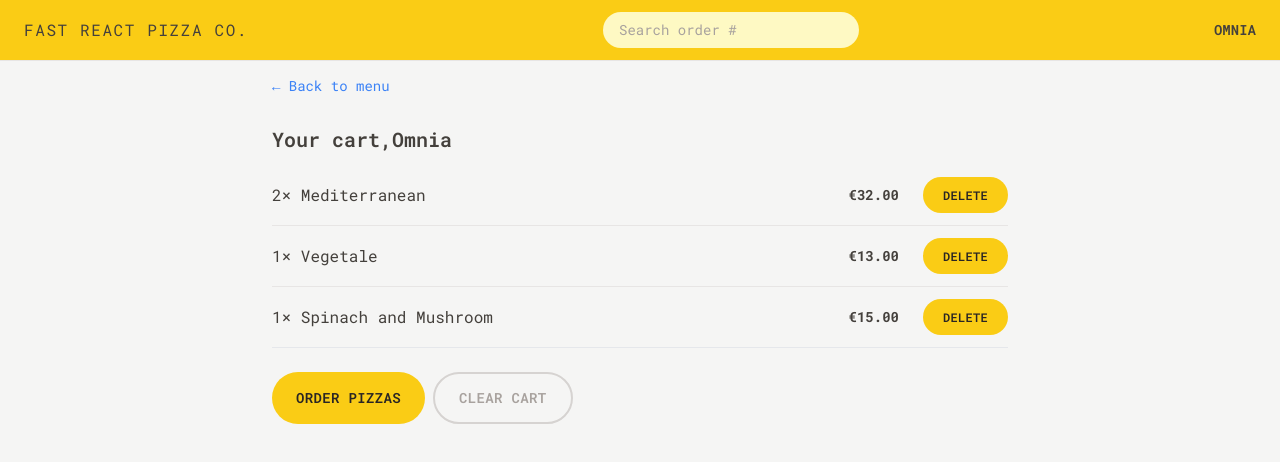
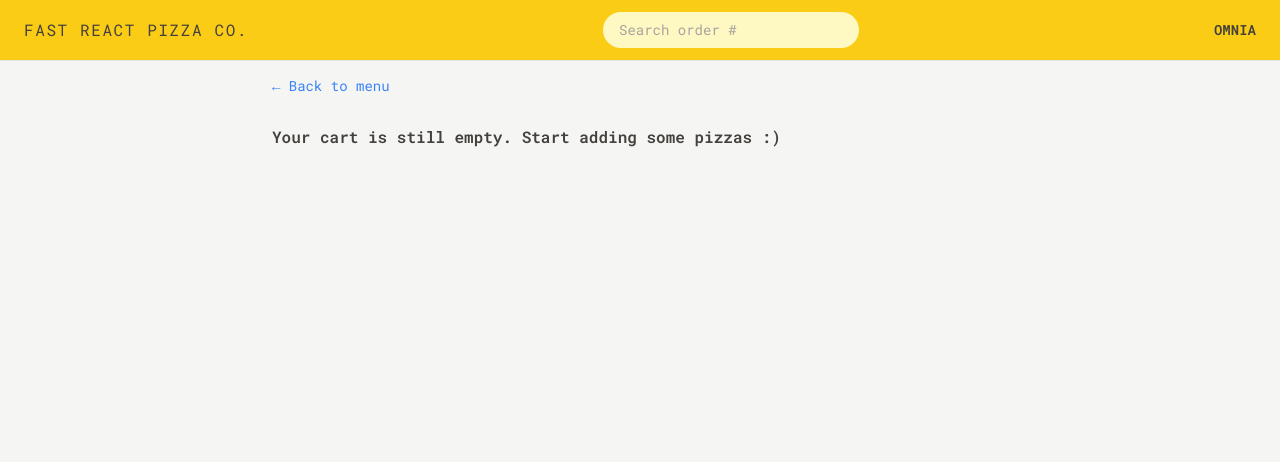
Before and after one commit to omniatawfek/react-fast-pizza, a React (Vite) app: page /cart in a window 1280 px wide. Shown: the top 462 px of the page. Built offline with nearby package versions, Linux system fonts and the light colour scheme.

Commit message:
Building the cart page

```diff
--- a/src/features/cart/Cart.jsx
+++ b/src/features/cart/Cart.jsx
@@ -1,35 +1,15 @@
-import { useSelector } from 'react-redux';
+import { useDispatch, useSelector } from 'react-redux';
 import Button from '../../ui/Button';
 import LinkButton from '../../ui/LinkButton';
 import CartItem from '../cart/CartItem';
-const fakeCart = [
-  {
-    pizzaId: 12,
-    name: 'Mediterranean',
-    quantity: 2,
-    unitPrice: 16,
-    totalPrice: 32,
-  },
-  {
-    pizzaId: 6,
-    name: 'Vegetale',
-    quantity: 1,
-    unitPrice: 13,
-    totalPrice: 13,
-  },
-  {
-    pizzaId: 11,
-    name: 'Spinach and Mushroom',
-    quantity: 1,
-    unitPrice: 15,
-    totalPrice: 15,
-  },
-];
+import EmptyCart from '../cart/EmptyCart';
+import { clearCart, getCart, getUserName } from './cartSlice';
 
 function Cart() {
-  const username = useSelector((state) => state.user.username);
-  const cart = fakeCart;
-
+  const username = useSelector(getUserName);
+  const cart = useSelector(getCart);
+  const dispatch = useDispatch();
+  if (!cart.length) return <EmptyCart />;
   return (
     <div className="px-4 py-3">
       <LinkButton to="/menu">&larr; Back to menu</LinkButton>
@@ -45,7 +25,9 @@
         <Button to="/order/new" type="primary">
           Order pizzas
         </Button>
-        <Button type="secondary">Clear Cart</Button>
+        <Button type="secondary" onClick={() => dispatch(clearCart())}>
+          Clear Cart
+        </Button>
       </div>
     </div>
   );
--- a/src/features/cart/EmptyCart.jsx
+++ b/src/features/cart/EmptyCart.jsx
@@ -1,11 +1,13 @@
-import { Link } from 'react-router-dom';
+import LinkButton from '../../ui/LinkButton';
 
 function EmptyCart() {
   return (
-    <div>
-      <Link to="/menu">&larr; Back to menu</Link>
+    <div className="px-4 py-3">
+      <LinkButton to="/menu">&larr; Back to menu</LinkButton>
 
-      <p>Your cart is still empty. Start adding some pizzas :)</p>
+      <p className="mt-7 font-semibold">
+        Your cart is still empty. Start adding some pizzas :)
+      </p>
     </div>
   );
 }
--- a/src/features/cart/cartSlice.js
+++ b/src/features/cart/cartSlice.js
@@ -42,6 +42,8 @@
 } = cartSlice.actions;
 export default cartSlice.reducer;
 
+export const getCart = (state) => state.cart.cart;
+export const getUserName = (state) => state.user.username;
 export const getTotalCartQuantity = (state) =>
   state.cart.cart.reduce((sum, item) => sum + item.quantity, 0);
 export const getTotalCartPrice = (state) =>
```
